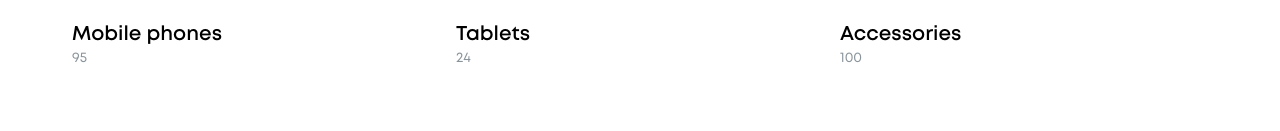
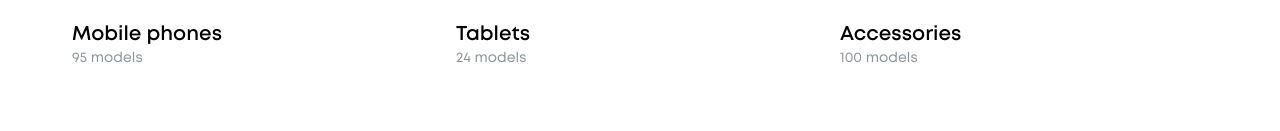
Before and after one commit to Localhost-Enterprises/group-project-2026, a React (Vite) app: page / in a window 1280 px wide. Shown: the part 459-590 px from the top of the page. Built offline with nearby package versions, Linux system fonts and the light colour scheme.

Commit message:
fix(TTP-5): add count text

```diff
--- a/src/components/organisms/CategoryCard/CategoryCard.tsx
+++ b/src/components/organisms/CategoryCard/CategoryCard.tsx
@@ -39,7 +39,7 @@ export const CategoryCard: React.FC<Props> = ({
         variant="bodytext"
         className={styles.count}
       >
-        {count}
+        {count} models
       </Typography>
     </a>
   );
```
